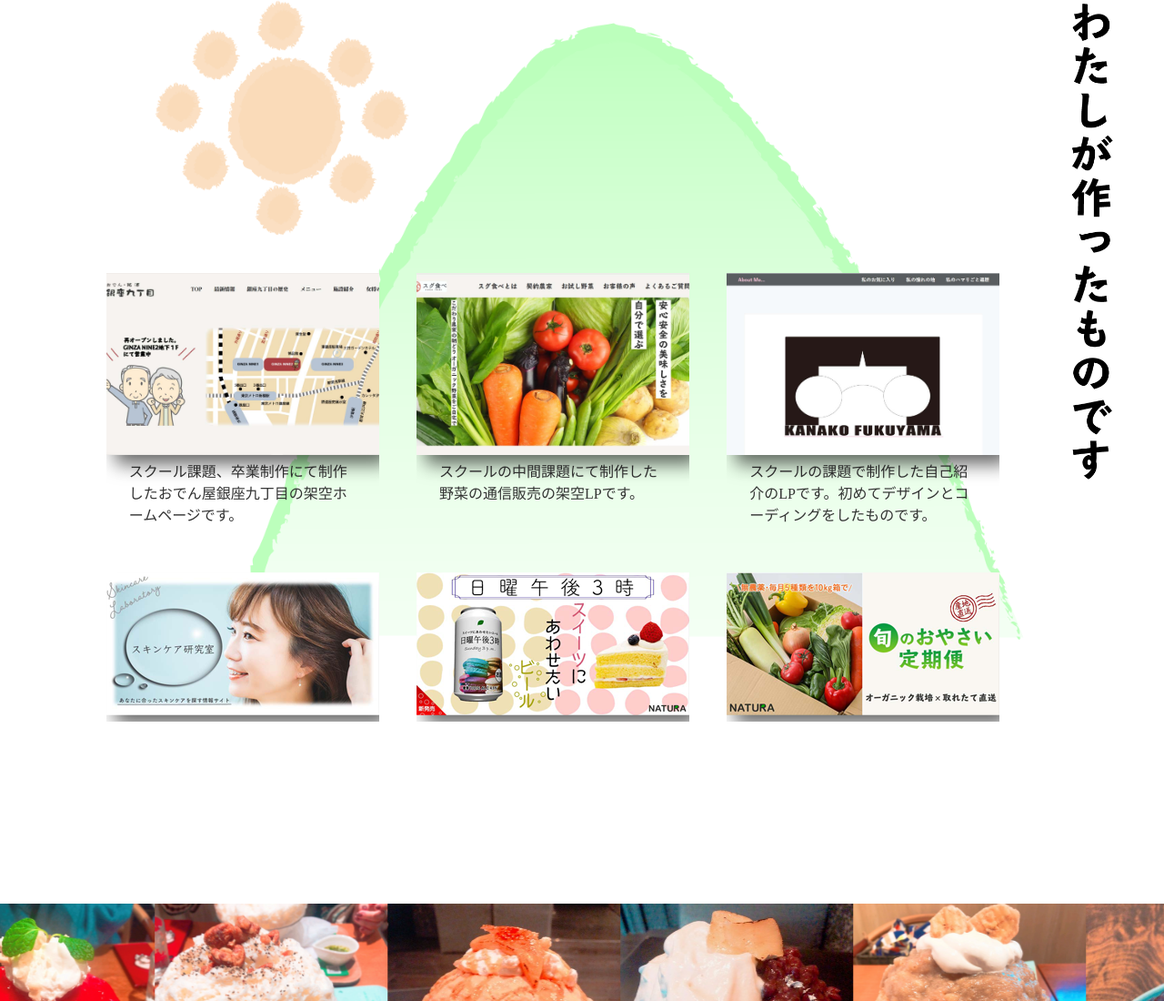
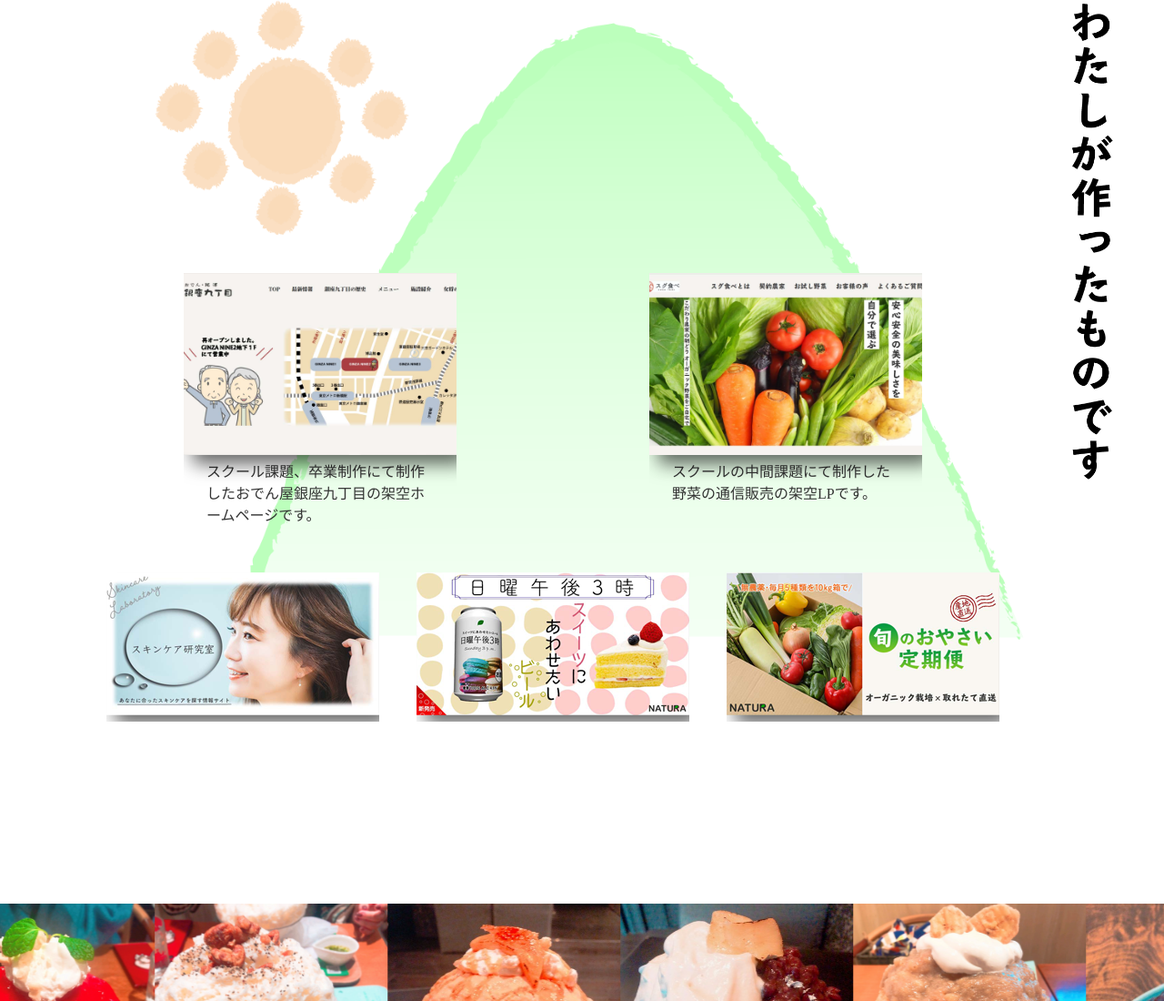
Before and after one commit to mikanaco/portfolio, a plain HTML site: page index.html in a window 1280 px wide. Shown: the part 850-1950 px from the top of the page at 91% size. Drawn offline with nearby package versions, Linux system fonts and the light colour scheme; some packages are replaced by stand-ins of ours; files whose address does not match are found by name.

Commit message:
Update index.html

```diff
--- a/index.html
+++ b/index.html
@@ -52,11 +52,6 @@
         <li><a href="work2.html"><img src="assets/images/sugutabe.jpg" alt="スグ食べのLPのトップ画像"></a>
           <div>
             <p>スクールの中間課題にて制作した野菜の通信販売の架空LPです。</p>
-          </div>
-        </li>
-        <li><a href=""><img src="assets/images/self-introduction.jpg" alt="自己紹介のLPのトップ画像"></a>
-          <div>
-            <p>スクールの課題で制作した自己紹介のLPです。初めてデザインとコーディングをしたものです。</p>
           </div>
         </li>
       </ul>
```
